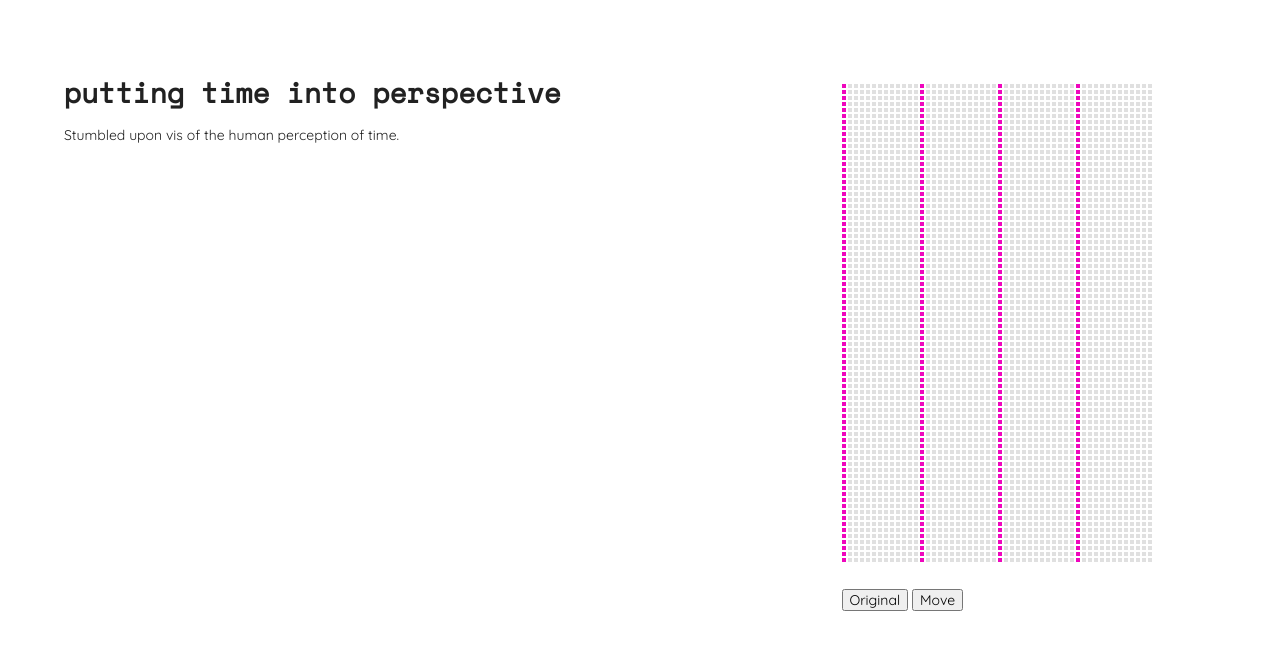
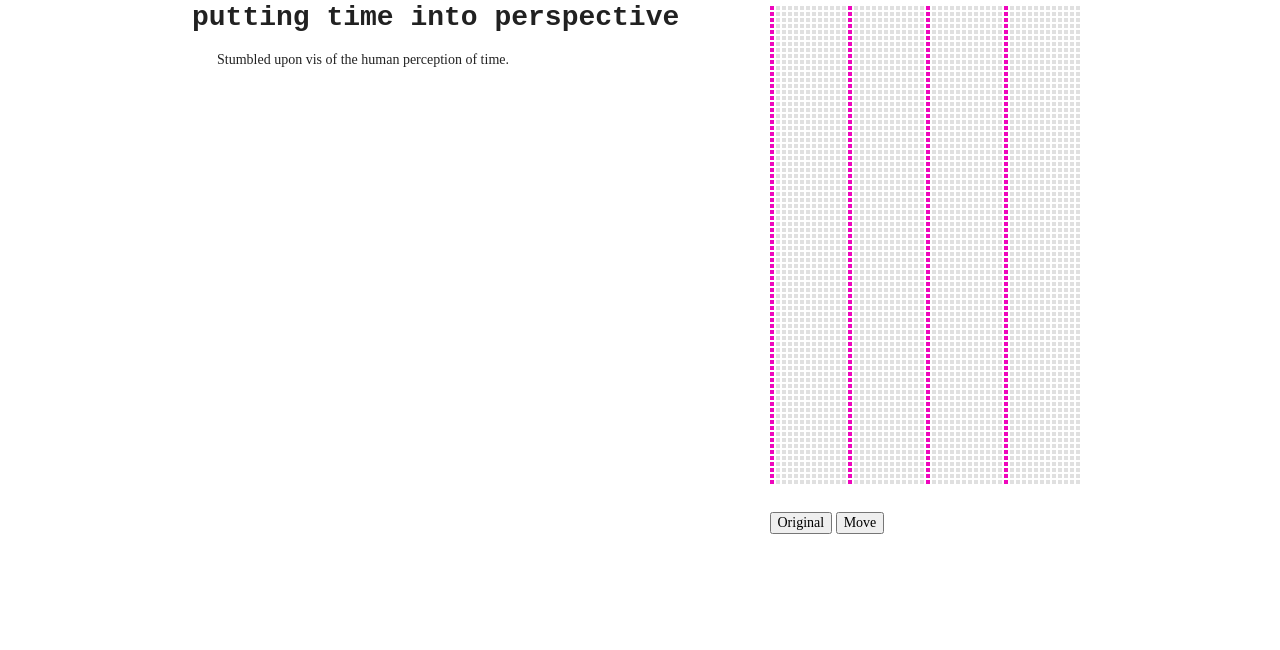
Before and after one commit to mandicai/canvassing, a plain HTML site: page index.html in a window 1280 px wide. Drawn offline with nearby package versions, Linux system fonts and the light colour scheme.

Commit message:
Change fonts Add padding to sections

```diff
--- a/index.css
+++ b/index.css
@@ -1,17 +1,38 @@
 body, button {
-  font-family: 'Quicksand', sans-serif;
+  font-family: 'Source Serif Pro', serif;
 }
 
 h1 {
-  font-family: 'Space Mono', monospace;
+  font-family: 'Allerta Stencil', monospace;
   font-weight: regular;
 }
 
-#stuff {
-  margin-top: 75px;
-  margin-left: 5%;
+.header {
+  text-align: center;
+  padding: 200px 5% 50px 5%;
+  background-color: #F4F4F4;
+}
+
+.header .inspo {
+  display: block;
+  font-size: 12px;
+  padding-top: 15px;
+}
+
+.content {
+  padding: 0 15% 0 15%;
+  margin-top: 50px;
+  margin-bottom: 50px;
+}
+
+.ui.stackable.grid {
+  padding: 0 15% 0 15%;
 }
 
 #container {
   margin-top: 2%;
 }
+
+p {
+  text-indent: 25px;
+}
```
